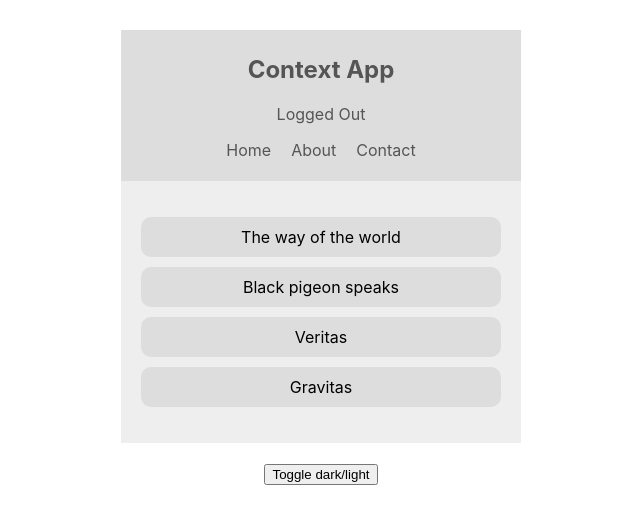
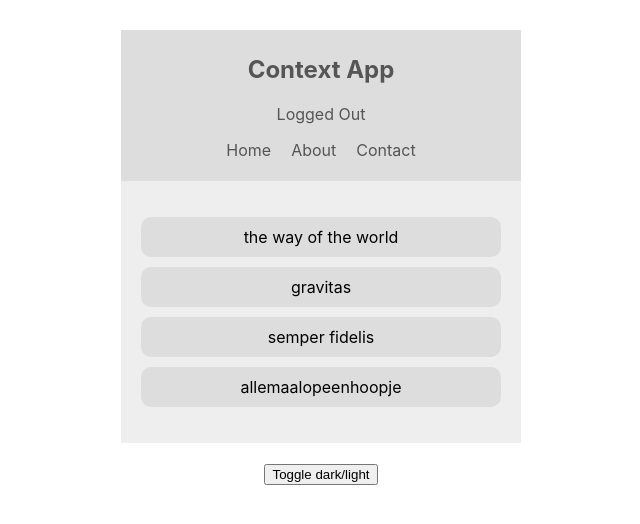
Before and after one commit to Jitgitbit/react-context-hooks-exercise-one, a React (Create React App) app: page / in a window 1280 px wide. Shown: the top 524 px of the page, without its empty margins (319-959 px from the left). Built offline with nearby package versions, Linux system fonts and the light colour scheme.

Commit message:
BookContext in use, no more HC

```diff
--- a/src/App.js
+++ b/src/App.js
@@ -4,6 +4,7 @@ import BookList from './components/BookList';
 import ThemeContextProvider from './contexts/ThemeContext';
 import ThemeToggle from './components/ThemeToggle';
 import AuthContextProvider from './contexts/AuthContext';
+import BookContextProvider from './contexts/BookContext';
 
 function App() {
   return (
@@ -11,7 +12,9 @@ function App() {
       <AuthContextProvider>
         <ThemeContextProvider>
           <NavBar/>
-          <BookList/>
+          <BookContextProvider>
+            <BookList/>
+          </BookContextProvider>
           <ThemeToggle/>
         </ThemeContextProvider>
       </AuthContextProvider>
--- a/src/components/BookList.jsx
+++ b/src/components/BookList.jsx
@@ -1,5 +1,6 @@
 import React, { useContext } from 'react'
 import {ThemeContext} from '../contexts/ThemeContext'
+import { BookContext } from '../contexts/BookContext';
 
 // export default class BookList extends Component {
 //   static contextType = ThemeContext;
@@ -20,14 +21,20 @@ import {ThemeContext} from '../contexts/ThemeContext'
 // }
 export default function BookList() {
   const {isLightTheme, light, dark} = useContext(ThemeContext);
+  const {books} = useContext(BookContext);
   const theme = isLightTheme ? light : dark ;
   return (
     <div className='book-list' style={{ color: theme.colorText, background: theme.bg }}>
       <ul>
-        <li style={{ background: theme.ui }}>The way of the world</li>
+        {books.map(book => {
+          return(
+            <li style={{ background: theme.ui }} key={book.id}>{book.title}</li>
+          )
+        })}
+        {/* <li style={{ background: theme.ui }}>The way of the world</li>
         <li style={{ background: theme.ui }}>Black pigeon speaks</li>
         <li style={{ background: theme.ui }}>Veritas</li>
-        <li style={{ background: theme.ui }}>Gravitas</li>
+        <li style={{ background: theme.ui }}>Gravitas</li> */}
       </ul>
     </div>
   )
```
